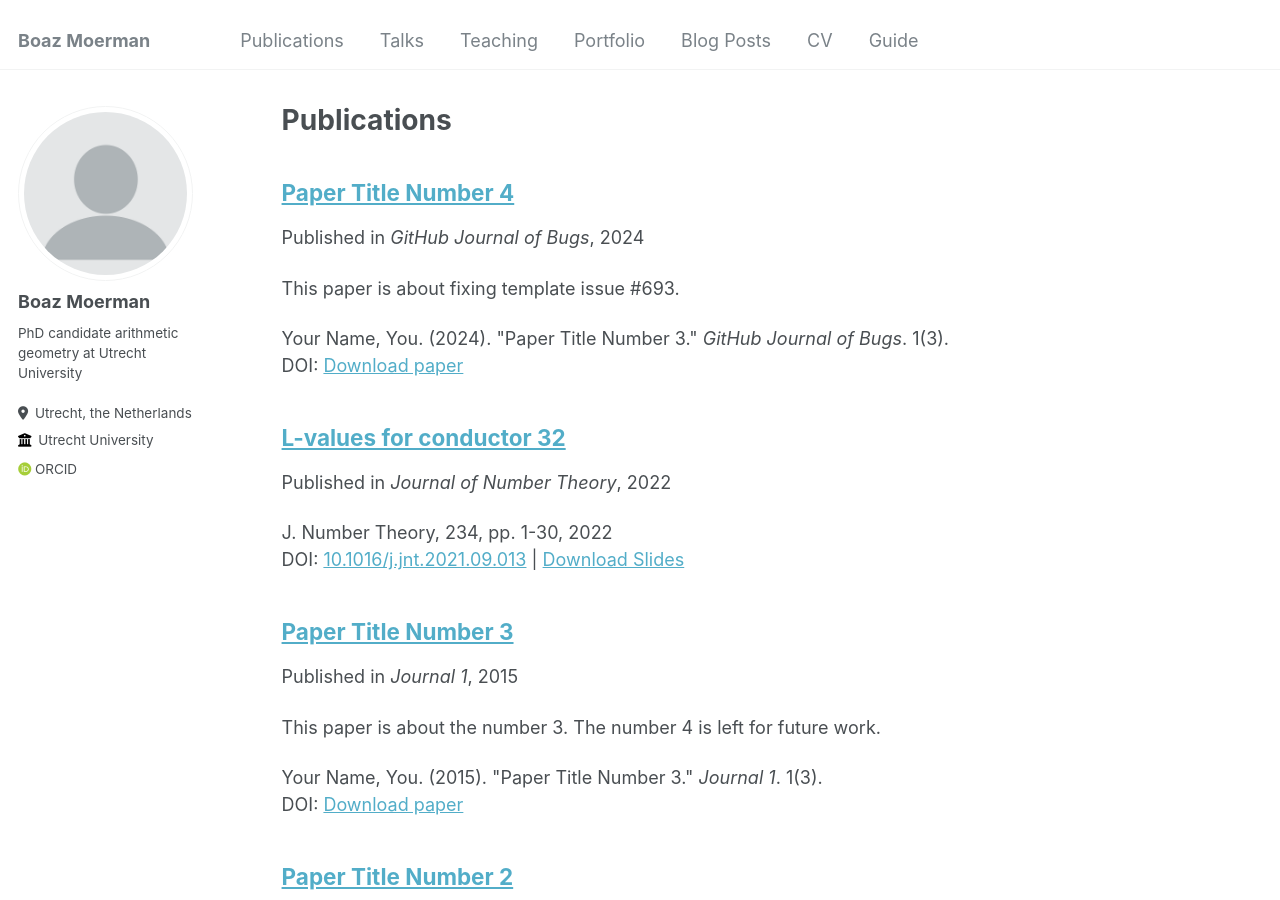
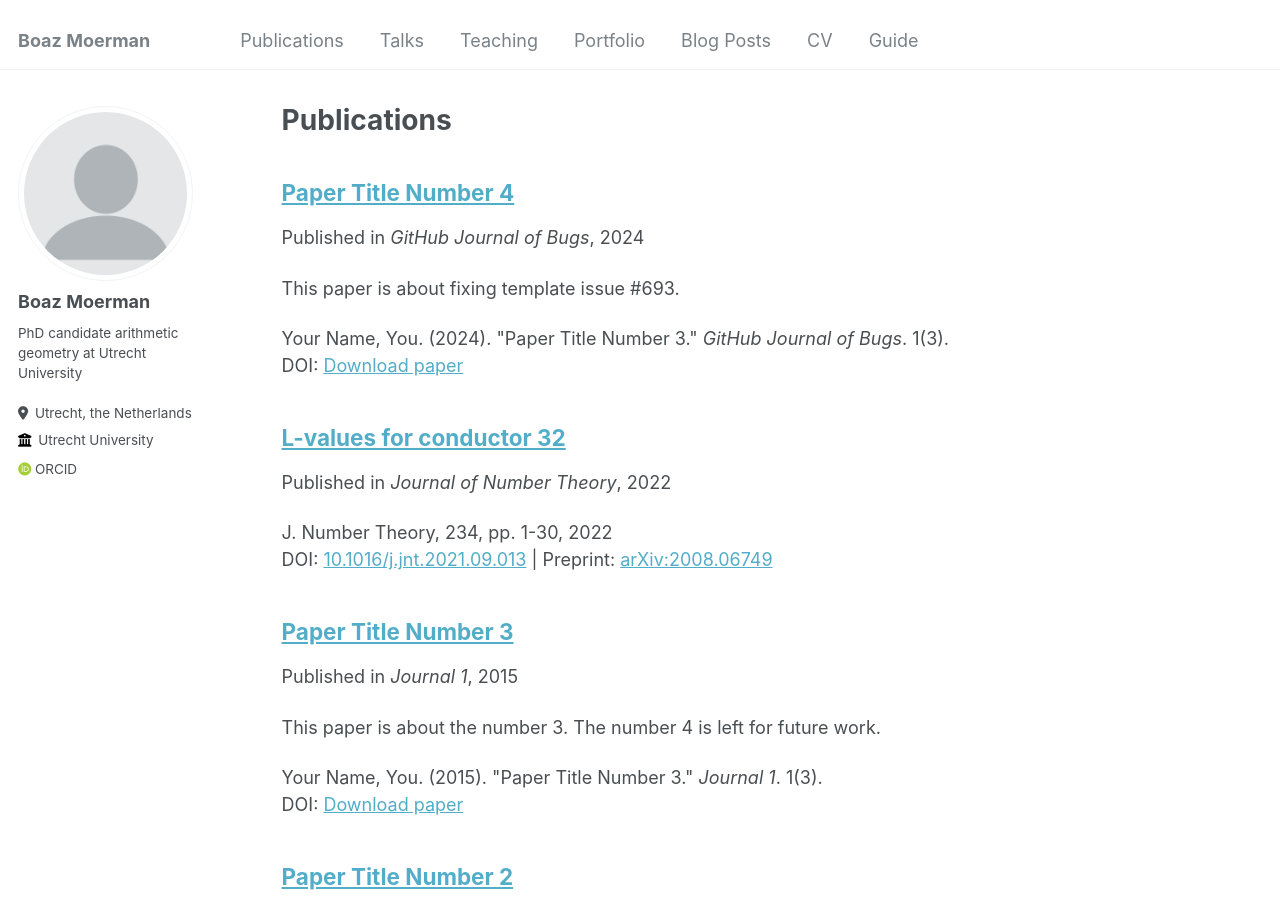
Before and after one commit to BoazMoerman/BoazMoerman.github.io, a Jekyll site: the page built from _pages/publications.md, in a window 1280 px wide and 900 px high. Built offline with Jekyll 4.4.1, drawn with Linux system fonts in a browser that asks for light colours; some web fonts are replaced.

Commit message:
Update archive-single.html

```diff
--- a/_includes/archive-single.html
+++ b/_includes/archive-single.html
@@ -53,17 +53,17 @@
     {% endif %}
 
     {% if post.citation and post.paperurl and post.arxiv %}
-      <p>{{ post.citation }}<br />DOI: <a href="{{ post.paperurl }}">{{ post.doi| default: "Download paper" }}</a> | <a href="https://arxiv.org/abs/{{ post.arxiv }}">Download Slides</a></p>
+      <p>{{ post.citation }}<br />DOI: <a href="{{ post.paperurl }}">{{ post.doi| default: "Download paper" }}</a> | Preprint: <a href="https://arxiv.org/abs/{{ post.arxiv }}">arXiv:{{ post.arxiv }}</a></p>
     {% elsif post.citation and post.paperurl %}
       <p>{{ post.citation }}<br />DOI: <a href="{{ post.paperurl }}">{{ post.doi| default: "Download paper" }}</a></p>
     {% elsif post.citation and post.arxiv %}
-      <p>{{ post.citation }}<br /><a href="https://arxiv.org/abs/{{ post.arxiv }}">Download Slides</a></p>
+      <p>{{ post.citation }}<br />Preprint: <a href="https://arxiv.org/abs/{{ post.arxiv }}">arXiv:{{ post.arxiv }}</a></p>
     {% elsif post.citation %}
       <p>{{ post.citation }}</p>
     {% elsif post.paperurl %}
       <p>DOI: <a href=" {{ post.paperurl }} ">{{ post.doi| default: "Download paper" }}</a></p>
     {% elsif post.arxiv %}
-      <p> <a href="https://arxiv.org/abs/{{ post.arxiv }}">Download Slides</a></p></p>
+      <p>Preprint: <a href="https://arxiv.org/abs/{{ post.arxiv }}">arXiv:{{ post.arxiv }}</a></p></p>
     {% endif %}
 
   </article>
```
